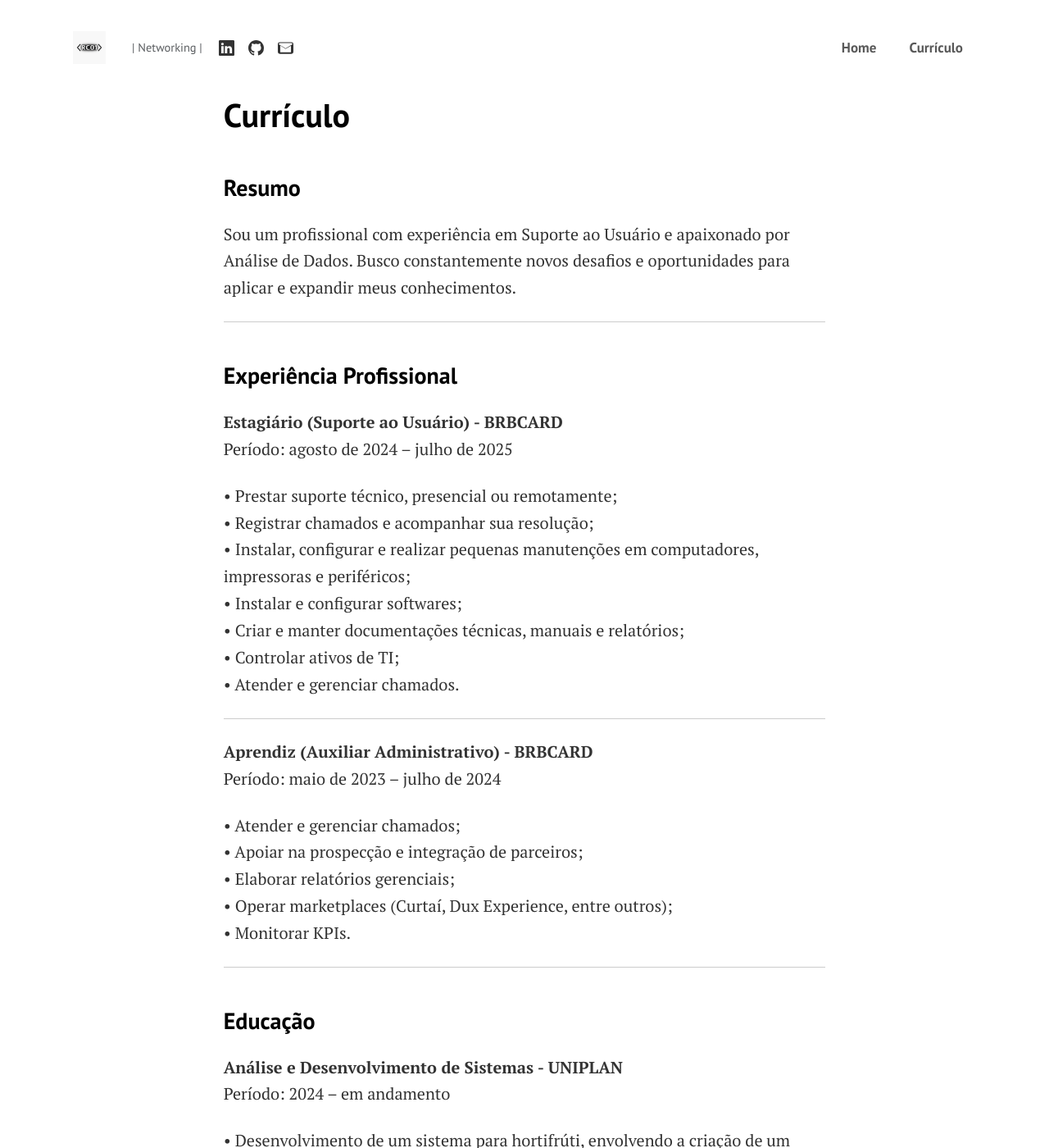
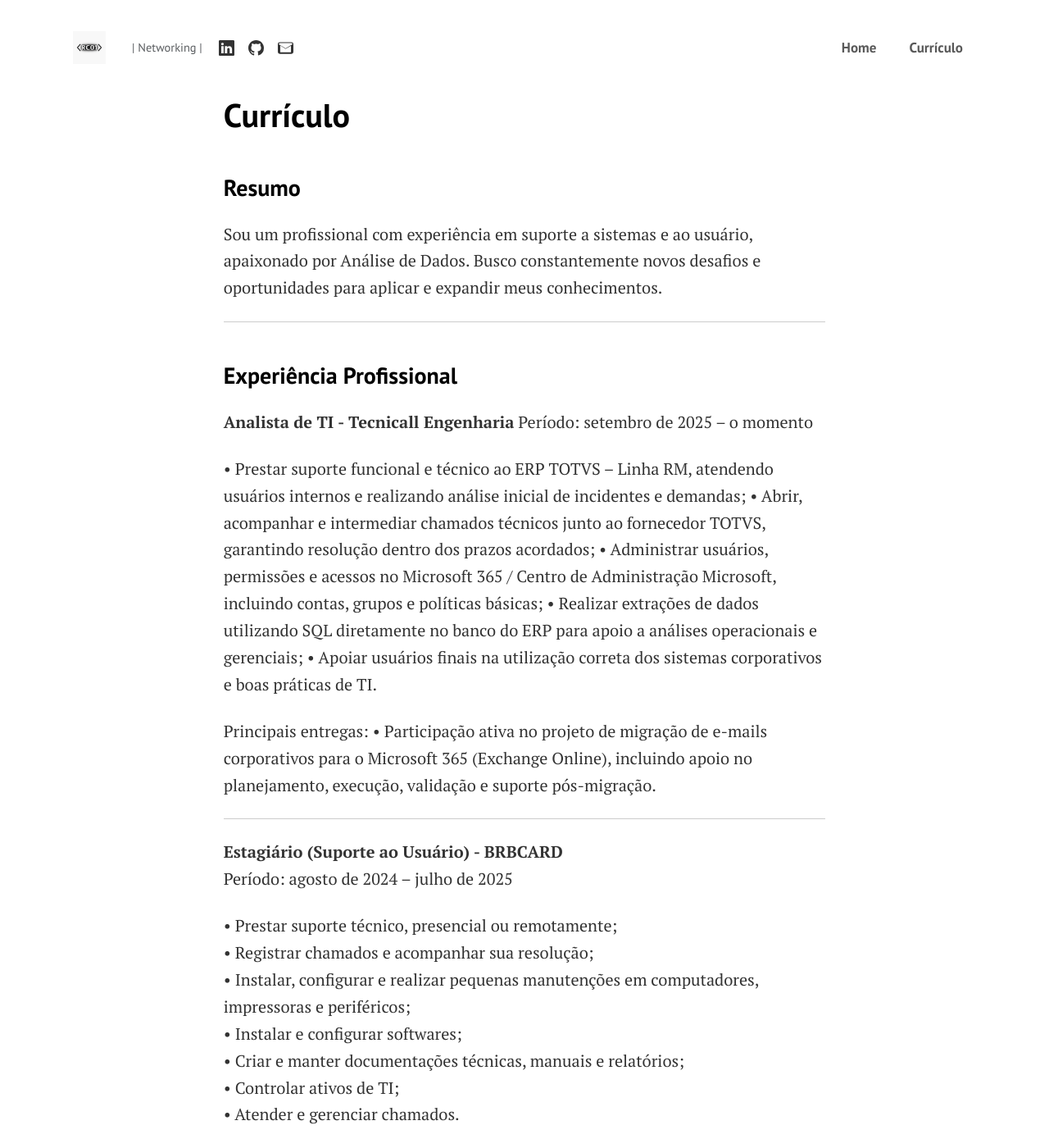
Before and after one commit to ronycosta01/ronycosta01.github.io, a Jekyll site: the page built from curriculo.md, in a window 1280 px wide and 1400 px high. Shown: the whole window at 82% size. Built offline with Jekyll 4.4.1, drawn with Linux system fonts in a browser that asks for light colours.

Commit message:
Atualizazção de experiência

```diff
--- a/curriculo.md
+++ b/curriculo.md
@@ -6,11 +6,25 @@ permalink: /curriculo/
 
 ### **Resumo**
 
-Sou um profissional com experiência em Suporte ao Usuário e apaixonado por Análise de Dados. Busco constantemente novos desafios e oportunidades para aplicar e expandir meus conhecimentos.
+Sou um profissional com experiência em suporte a sistemas e ao usuário, apaixonado por Análise de Dados. Busco constantemente novos desafios e oportunidades para aplicar e expandir meus conhecimentos.
 
 ---
 
 ### **Experiência Profissional**
+
+**Analista de TI - Tecnicall Engenharia**
+Período: setembro de 2025 – o momento
+
+• Prestar suporte funcional e técnico ao ERP TOTVS – Linha RM, atendendo usuários internos e realizando análise inicial de incidentes e demandas;
+• Abrir, acompanhar e intermediar chamados técnicos junto ao fornecedor TOTVS, garantindo resolução dentro dos prazos acordados;
+• Administrar usuários, permissões e acessos no Microsoft 365 / Centro de Administração Microsoft, incluindo contas, grupos e políticas básicas;
+• Realizar extrações de dados utilizando SQL diretamente no banco do ERP para apoio a análises operacionais e gerenciais;
+• Apoiar usuários finais na utilização correta dos sistemas corporativos e boas práticas de TI.
+
+Principais entregas:
+• Participação ativa no projeto de migração de e-mails corporativos para o Microsoft 365 (Exchange Online), incluindo apoio no planejamento, execução, validação e suporte pós-migração.
+
+---
 
 **Estagiário (Suporte ao Usuário) - BRBCARD**
 Período: agosto de 2024 – julho de 2025
```
